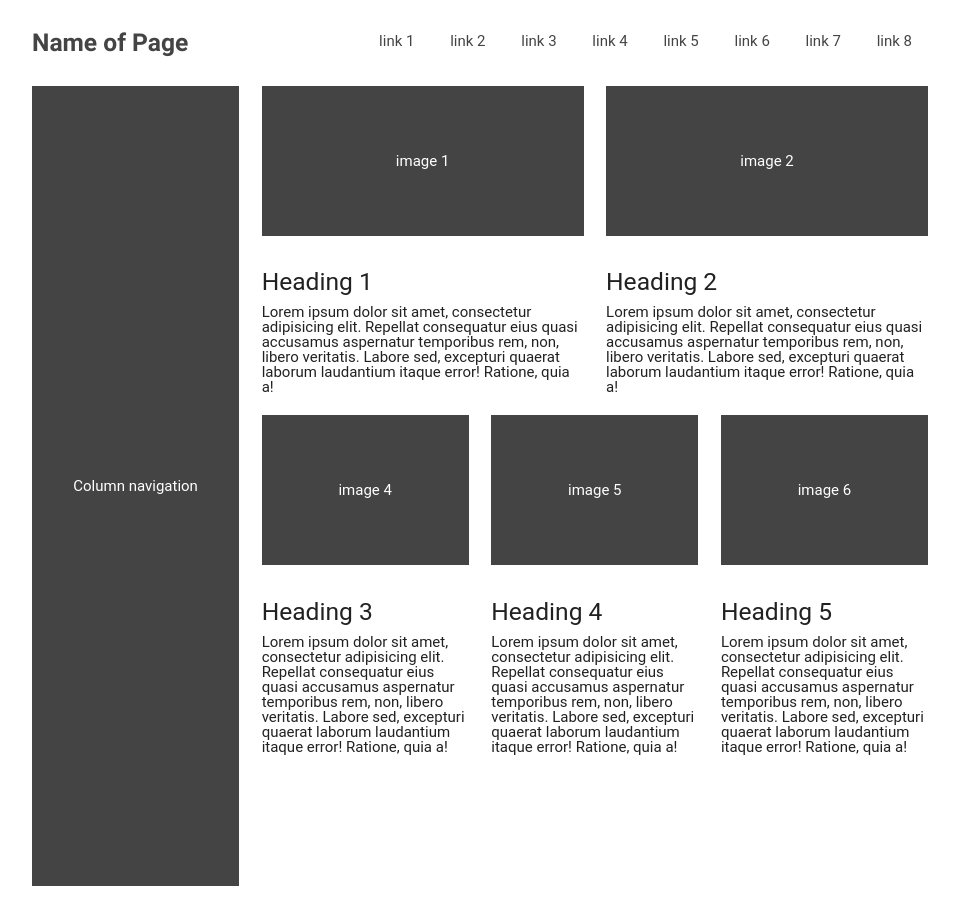
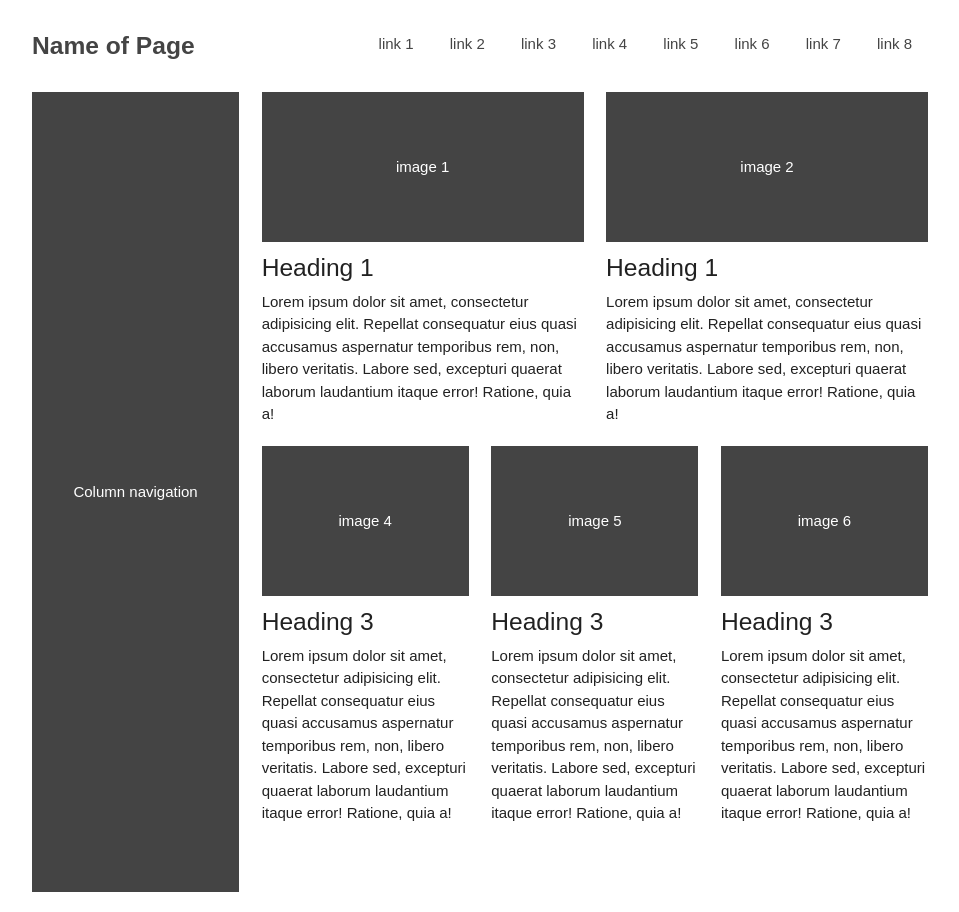
Before and after one commit to PatyaiKasha/Module-9-dz-9.2, a plain HTML site: page index.html in a window 1280 px wide. Shown: the part 103-1015 px from the top of the page, without its empty margins (160-1119 px from the left). Drawn offline with nearby package versions, Linux system fonts and the light colour scheme; a web font is replaced by a local one.

Commit message:
change img+txt block

```diff
--- a/index.html
+++ b/index.html
@@ -2,7 +2,7 @@
 <html lang="en">
 
 <head>
-  <link rel="stylesheet" href="css/reset.css">
+    <!-- <link rel="stylesheet" href="css/reset.css"> -->
     <meta charset="UTF-8">
     <meta name="viewport" content="width=device-width, user-scalable=no, initial-scale=1.0, maximum-scale=1.0, minimum-scale=1.0">
     <meta http-equiv="X-UA-Compatible" content="ie=edge">
@@ -79,58 +79,34 @@
                         <div class="col s6">
                             <div class="images center-align">image 1
                             </div>
+                            <h5>Heading 1</h5>
+                            <p>Lorem ipsum dolor sit amet, consectetur adipisicing elit. Repellat consequatur eius quasi accusamus aspernatur temporibus rem, non, libero veritatis. Labore sed, excepturi quaerat laborum laudantium itaque error! Ratione, quia a!</p>
                         </div>
                         <div class="col s6">
                             <div class="images center-align">image 2
                             </div>
-            </div>
-          </div>
-          <div class="row">
-            <div class="col s6">
-              <div class="txt left-align">
                             <h5>Heading 1</h5>
                             <p>Lorem ipsum dolor sit amet, consectetur adipisicing elit. Repellat consequatur eius quasi accusamus aspernatur temporibus rem, non, libero veritatis. Labore sed, excepturi quaerat laborum laudantium itaque error! Ratione, quia a!</p>
-              </div>
-            </div>
-            <div class="col s6">
-              <div class="txt left-align">
-                <h5>Heading 2</h5>
-                <p>Lorem ipsum dolor sit amet, consectetur adipisicing elit. Repellat consequatur eius quasi accusamus aspernatur temporibus rem, non, libero veritatis. Labore sed, excepturi quaerat laborum laudantium itaque error! Ratione, quia a!</p>
-              </div>
                         </div>
                     </div>
                     <div class="row">
                         <div class="col s4">
                             <div class="images center-align">image 4
                             </div>
+                            <h5>Heading 3</h5>
+                            <p>Lorem ipsum dolor sit amet, consectetur adipisicing elit. Repellat consequatur eius quasi accusamus aspernatur temporibus rem, non, libero veritatis. Labore sed, excepturi quaerat laborum laudantium itaque error! Ratione, quia a!</p>
                         </div>
                         <div class="col s4">
                             <div class="images center-align">image 5
                             </div>
+                            <h5>Heading 3</h5>
+                            <p>Lorem ipsum dolor sit amet, consectetur adipisicing elit. Repellat consequatur eius quasi accusamus aspernatur temporibus rem, non, libero veritatis. Labore sed, excepturi quaerat laborum laudantium itaque error! Ratione, quia a!</p>
                         </div>
                         <div class="col s4">
                             <div class="images center-align">image 6
                             </div>
-            </div>
-          </div>
-          <div class="row">
-            <div class="col s4">
-              <div class="txt left-align">
                             <h5>Heading 3</h5>
                             <p>Lorem ipsum dolor sit amet, consectetur adipisicing elit. Repellat consequatur eius quasi accusamus aspernatur temporibus rem, non, libero veritatis. Labore sed, excepturi quaerat laborum laudantium itaque error! Ratione, quia a!</p>
-              </div>
-            </div>
-            <div class="col s4">
-              <div class="txt left-align">
-                <h5>Heading 4</h5>
-                <p>Lorem ipsum dolor sit amet, consectetur adipisicing elit. Repellat consequatur eius quasi accusamus aspernatur temporibus rem, non, libero veritatis. Labore sed, excepturi quaerat laborum laudantium itaque error! Ratione, quia a!</p>
-              </div>
-            </div>
-            <div class="col s4">
-              <div class="txt left-align">
-                <h5>Heading 5</h5>
-                <p>Lorem ipsum dolor sit amet, consectetur adipisicing elit. Repellat consequatur eius quasi accusamus aspernatur temporibus rem, non, libero veritatis. Labore sed, excepturi quaerat laborum laudantium itaque error! Ratione, quia a!</p>
-              </div>
                         </div>
                     </div>
                 </div>
```
Also changed, not shown: css/style.css (+36 -13 lines). Lines whose indentation alone changed are shown as unchanged.
